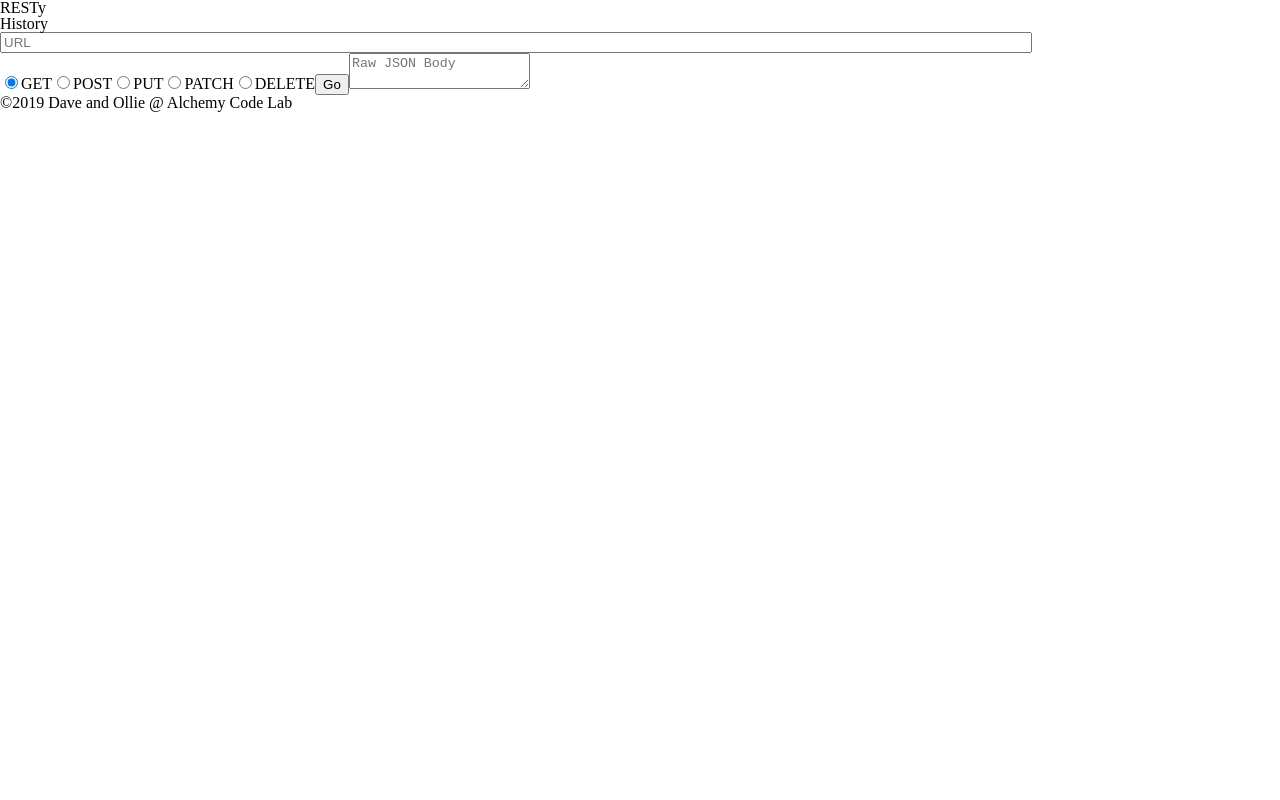
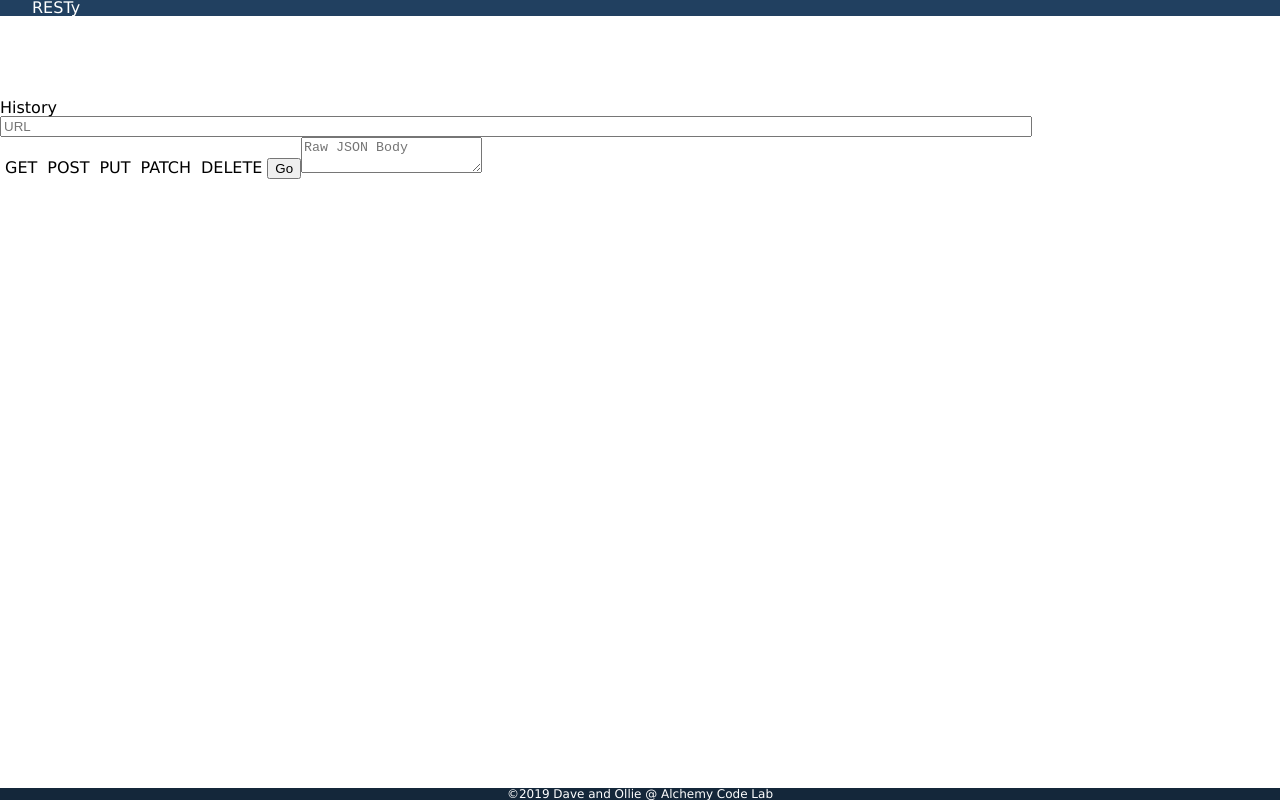
Before and after one commit to 401-advanced-javascript-davetrost/resty-dave-and-ollie, a React app: page / in a window 1280 px wide. Built offline with nearby package versions, Linux system fonts and the light colour scheme.

Commit message:
various css

```diff
--- a/src/components/CallForm.css
+++ b/src/components/CallForm.css
@@ -3,4 +3,14 @@
     display: block;
     width: 80%;
   }
+
+  input[name="method"] {
+    display: none;
+  }
+
+  span {
+    font-family: Verdana;
+    font-size: 16px;
+    margin: 5px;
+  }
 }
--- /dev/null
+++ b/src/components/Footer.css
@@ -0,0 +1,13 @@
+.Footer {
+  color: white;
+  background-color: #14273A;
+  font-family: Verdana;
+  position: fixed;
+  bottom: 0;
+  width: 100%;
+
+  p {
+    text-align: center;
+    font-size: 12px;
+  }
+}
--- a/src/components/Footer.js
+++ b/src/components/Footer.js
@@ -1,8 +1,9 @@
 import React from 'react';
+import styles from './Footer.css';
 
 export default function Footer() {
   return (
-    <footer>
+    <footer className={styles.Footer}>
       <p>©2019 Dave and Ollie @ Alchemy Code Lab</p>
     </footer>
   );
--- /dev/null
+++ b/src/components/Header.css
@@ -0,0 +1,12 @@
+.Header {
+  position: fixed;
+  top: 0;
+  width: 100%;
+  background-color: #214060;
+  padding: 0 2em;
+
+  h1 {
+    color: white;
+    font-family: Verdana;
+  }
+}
--- a/src/components/Header.js
+++ b/src/components/Header.js
@@ -1,8 +1,9 @@
 import React from 'react';
+import styles from './Header.css';
 
 export default function Header() {
   return (
-    <header>
+    <header className={styles.Header}>
       <h1>RESTy</h1>
     </header>
   );
--- /dev/null
+++ b/src/containers/HistoryContainer.css
@@ -0,0 +1,8 @@
+.HistoryContainer {
+  margin-top: 100px;
+
+  h2 {
+    font-family: Verdana;
+    font-size: 16px;
+  }
+}
--- a/src/containers/HistoryContainer.js
+++ b/src/containers/HistoryContainer.js
@@ -1,8 +1,9 @@
 import React from 'react';
+import styles from './HistoryContainer.css';
 
 export default function HistoryContainer() {
   return (
-    <section>
+    <section className={styles.HistoryContainer}>
       <h2>History</h2>
       <div>
       </div>
```
